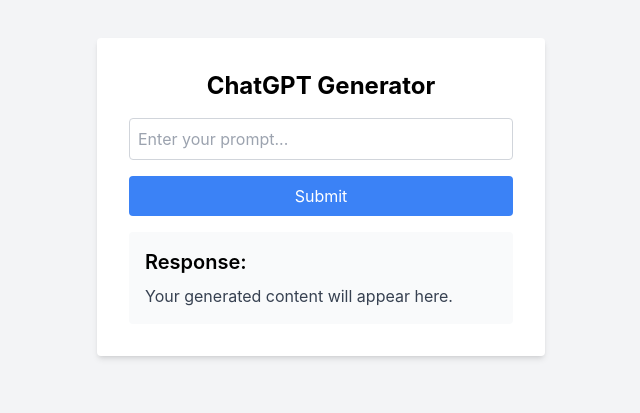
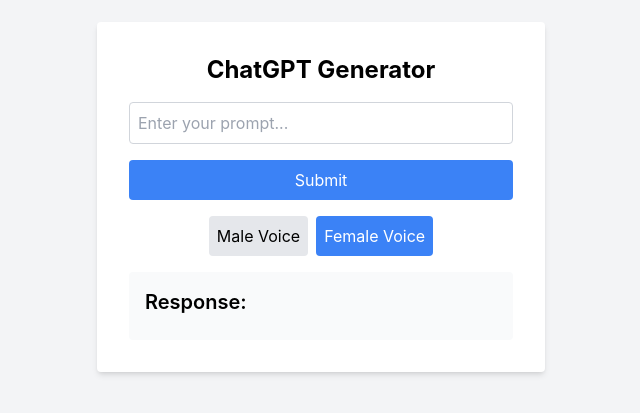
Before and after one commit to RastogiNishant/ChatGptReact, a React (Create React App) app: page / in a window 1280 px wide. Shown: the part 203-616 px from the top of the page, without its empty margins (319-959 px from the left). Built offline with nearby package versions, Linux system fonts and the light colour scheme.

Commit message:
Add TextToSpeech

```diff
--- a/src/App.js
+++ b/src/App.js
@@ -1,10 +1,47 @@
-import React, { useState } from "react";
+import React, { useState, useEffect, useCallback } from "react";
 import axios from "axios";
 
 const App = () => {
 	const [userInput, setUserInput] = useState("");
 	const [response, setResponse] = useState("");
 	const [isLoading, setIsLoading] = useState(false);
+	const [selectedVoice, setSelectedVoice] = useState("female"); // To track the selected voice
+	const [highlightedText, setHighlightedText] = useState(""); // For highlighting words
+
+	let speechSynthesisUtterance;
+
+	// Function to fetch available voices (male or female)
+	const getVoices = useCallback(() => {
+		const voices = window.speechSynthesis.getVoices();
+		// Filter for male/female voices, this is basic and depends on available voices in the browser.
+		const maleVoices = voices.filter((voice) =>
+			voice.name.includes("Male"),
+		);
+		const femaleVoices = voices.filter((voice) =>
+			voice.name.includes("Female"),
+		);
+		return selectedVoice === "female" ? femaleVoices[0] : maleVoices[0];
+	}, [selectedVoice]);
+
+	// Function to start speech synthesis with word highlighting
+	const startSpeech = (text) => {
+		speechSynthesisUtterance = new SpeechSynthesisUtterance(text);
+		speechSynthesisUtterance.voice = getVoices();
+
+		const words = text.split(" ");
+		let wordIndex = 0;
+
+		speechSynthesisUtterance.onboundary = (event) => {
+			if (event.name === "word") {
+				setHighlightedText(
+					words.slice(0, wordIndex + 1).join(" ") + " ",
+				);
+				wordIndex += 1;
+			}
+		};
+
+		speechSynthesis.speak(speechSynthesisUtterance);
+	};
 
 	const handleSubmit = async (e) => {
 		e.preventDefault();
@@ -24,15 +61,19 @@
 					},
 				},
 			);
-
-			setResponse(res.data.choices[0].message.content.trim());
+			const apiResponse = res.data.choices[0].message.content.trim();
+			setResponse(apiResponse);
+			startSpeech(apiResponse); // Start reading the response aloud
 		} catch (error) {
 			console.error("Error fetching the response:", error);
 			setResponse("Free tier limit exhausted");
 		}
-
 		setIsLoading(false);
 	};
+
+	useEffect(() => {
+		window.speechSynthesis.onvoiceschanged = getVoices;
+	}, [getVoices]);
 
 	return (
 		<div className='flex items-center justify-center min-h-screen bg-gray-100'>
@@ -56,10 +97,39 @@
 						{isLoading ? "Generating..." : "Submit"}
 					</button>
 				</form>
+
+				{/* Voice selection buttons */}
+				<div className='flex justify-center mt-4'>
+					<button
+						onClick={() => setSelectedVoice("male")}
+						className={`p-2 mr-2 rounded ${
+							selectedVoice === "male"
+								? "bg-blue-500 text-white"
+								: "bg-gray-200 text-black"
+						}`}
+					>
+						Male Voice
+					</button>
+					<button
+						onClick={() => setSelectedVoice("female")}
+						className={`p-2 rounded ${
+							selectedVoice === "female"
+								? "bg-blue-500 text-white"
+								: "bg-gray-200 text-black"
+						}`}
+					>
+						Female Voice
+					</button>
+				</div>
+
 				<div className='mt-4 p-4 bg-gray-50 rounded'>
 					<h2 className='text-xl font-semibold'>Response:</h2>
 					<p className='mt-2 text-gray-700'>
-						{response || "Your generated content will appear here."}
+						{/* Highlight the current text being spoken */}
+						<span>{highlightedText}</span>
+						<span style={{ color: "blue" }}>
+							{response.slice(highlightedText.length)}
+						</span>
 					</p>
 				</div>
 			</div>
```
